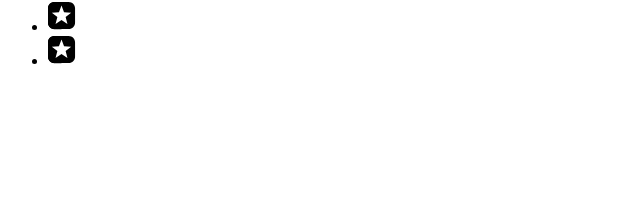
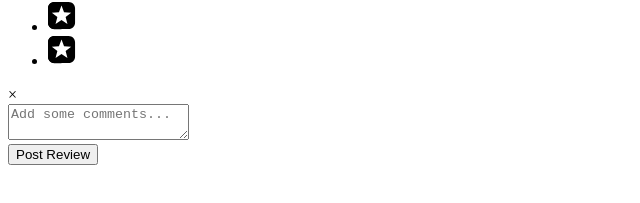
Before and after one commit to wonder4-com/service-reviews, a React app: page / in a window 1280 px wide. Both pictures are taken after a click on the item 660 px from the left and 396 px from the top of the page. Shown: the part 479-682 px from the top of the page, without its empty margins (0-640 px from the left). Built offline with nearby package versions, Linux system fonts and the light colour scheme; no server answers; the HTML template or start-up script is replaced by a standard one.

Commit message:
Add a popup for submitting review comments

```diff
--- a/client/src/components/App.jsx
+++ b/client/src/components/App.jsx
@@ -1,10 +1,7 @@
 import React from "react";
-// import Stars from './Stars.jsx';
 import ReviewList from './ReviewList.jsx'
 import $ from 'jquery';
 import SetRating from './SetRating.jsx';
-
-
 
 class App extends React.Component {
   constructor(props) {
--- a/client/src/components/Form.jsx
+++ b/client/src/components/Form.jsx
@@ -1,14 +1,28 @@
 import React from "react";
 
-const Form = () => {
-  return (
-    <div>
-      <input />
-      <input />
-    </div>
-  )
+class Form extends React.Component {
+  constructor(props) {
+    super(props)
+  }
+
+  handleClick() {
+    this.props.togglePop();
+  }
+
+  render() {
+    return (
+      <div className="modal">
+        <div className="modal_content">
+          <span className="close" onClick={this.handleClick.bind(this)}>&times;</span>
+          <form>
+            <textarea placeholder="Add some comments..."></textarea>
+            <br />
+            <input className="post-button" type="submit" value="Post Review"/>
+          </form>
+        </div>
+      </div>
+    )
+  }
 }
 
-
-
 export default Form;
--- a/client/src/components/SetRating.jsx
+++ b/client/src/components/SetRating.jsx
@@ -1,5 +1,6 @@
 import React from "react";
-import Star from "./Star.jsx"
+import Star from "./Star.jsx";
+import Form from "./Form.jsx";
 
 
 class SetRating extends React.Component {
@@ -7,8 +8,13 @@ class SetRating extends React.Component {
     super(props);
     this.state = {
       rating: 0,
-      hoverRating: 0
-    }
+      hoverRating: 0,
+      showForm: false
+    };
+  }
+
+  togglePop() {
+    this.setState({showForm: !this.state.showForm});
   }
 
   handleRating(value) {
@@ -38,7 +44,10 @@ class SetRating extends React.Component {
         <Star
           key={i}
           styleClass={styleClass}
-          onClick={() => {this.handleRating(i + 1)}}
+          onClick={() => {
+            this.handleRating(i + 1);
+            this.togglePop();
+          }}
           onMouseEnter={() => {this.handleHoverRating(i + 1)}}
           onMouseLeave={() => {this.handleHoverRating(0)}}
         />
@@ -53,6 +62,7 @@ class SetRating extends React.Component {
         <ul className="column input-box list">
           {stars}
         </ul>
+        {this.state.showForm ? <Form togglePop={this.togglePop.bind(this)}/> : <div></div>}
       </div>
     )
   }
```
Also changed, not shown: 2 other files (tests, documents, lock files or other folders).
